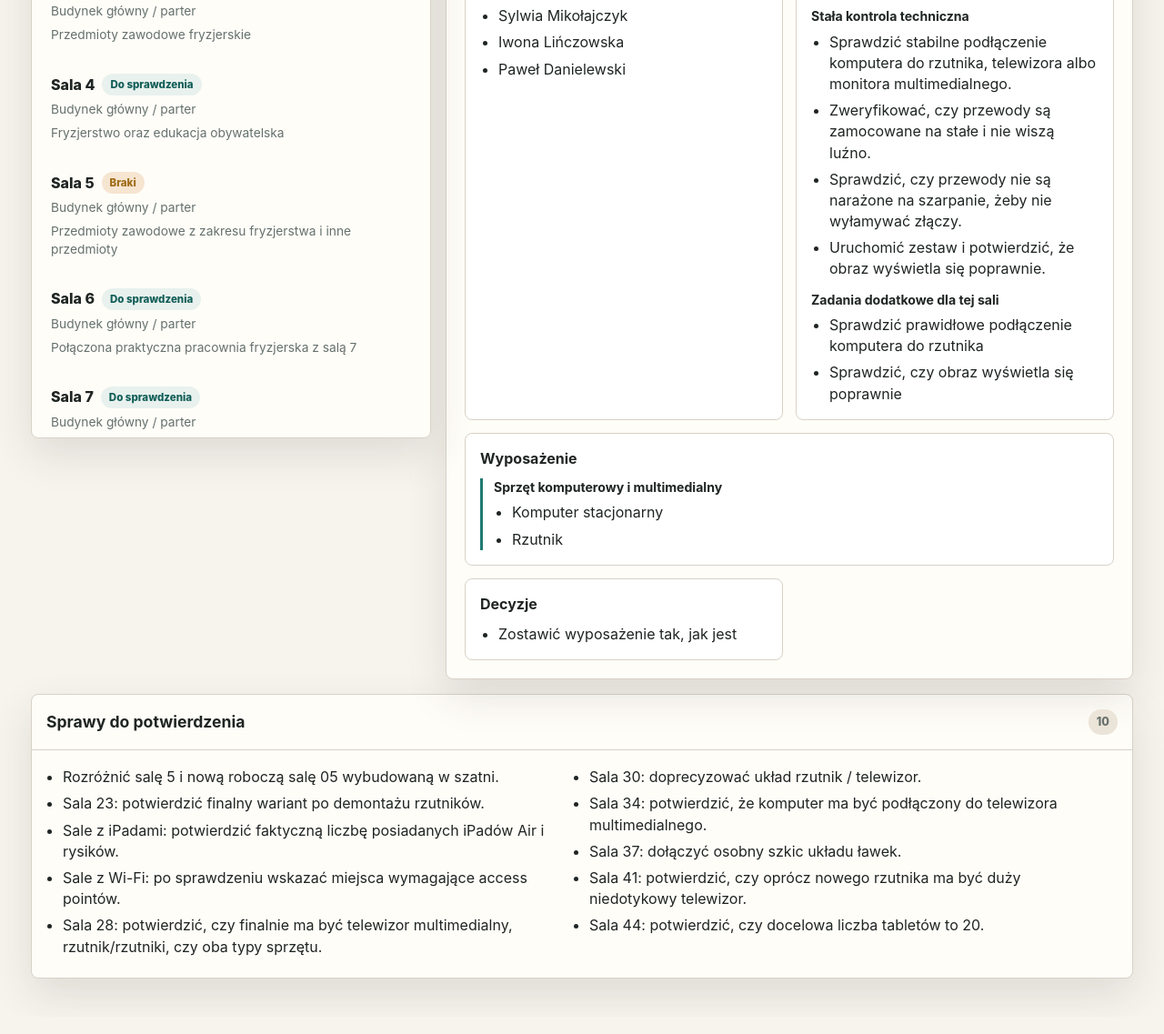
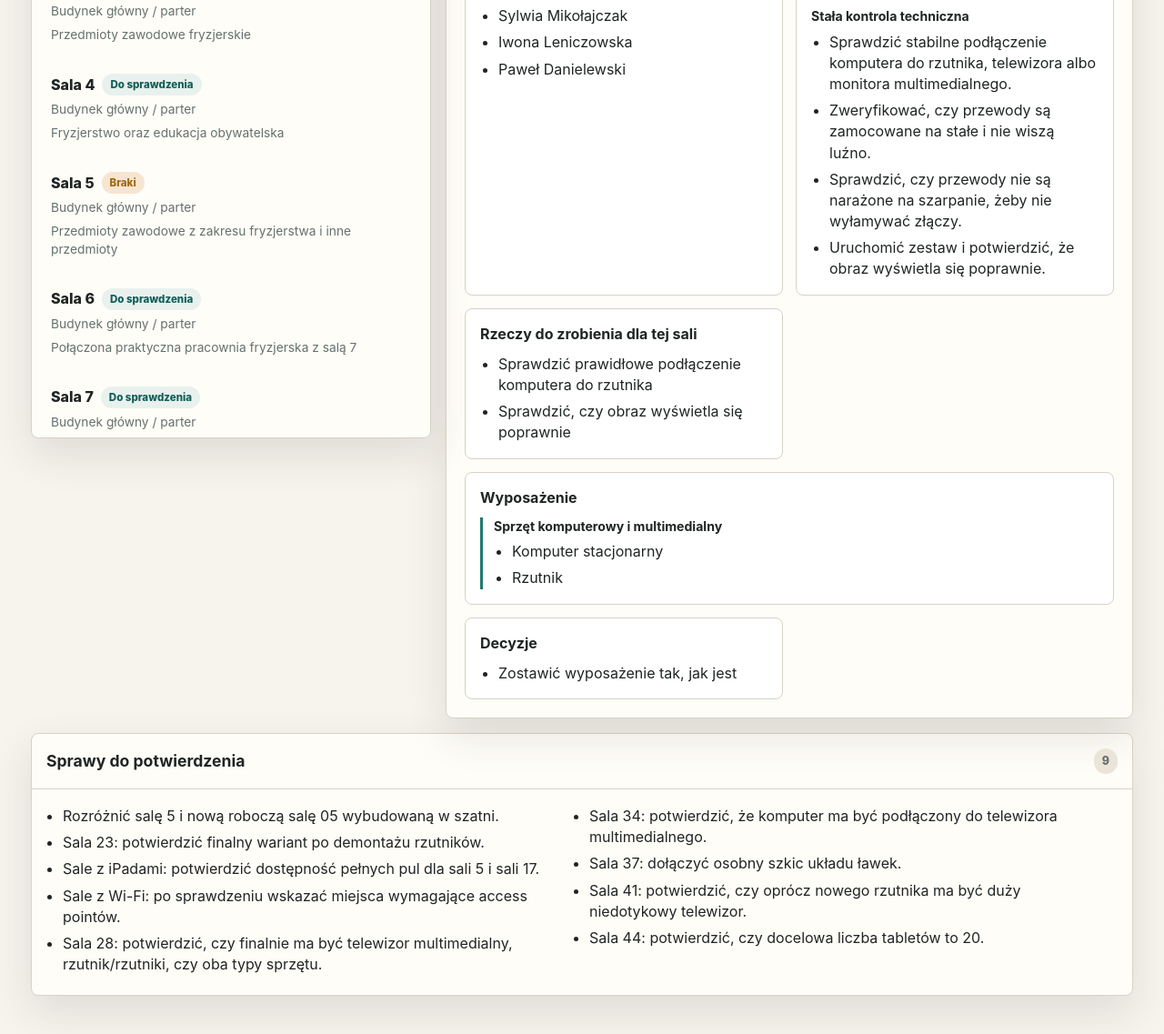
Before and after one commit to adeodatus11/sprzet.szkolamistrzow.info, a website with bundled scripts: page index.html in a window 1280 px wide. Shown: the part 626-1763 px from the top of the page at 91% size. Built offline with nearby package versions, Linux system fonts and the light colour scheme.

Commit message:
Update room equipment corrections

```diff
--- a/app.js
+++ b/app.js
@@ -42,6 +42,7 @@ const roomSearchText = (room) => normalize([
   room.teachers.join(" "),
   room.equipment.flatMap((item) => [item.name, ...item.items]).join(" "),
   standardControlTasks.join(" "),
+  room.urgentTasks.join(" "),
   room.tasks.join(" "),
   room.notes.join(" "),
   room.decisions.join(" "),
@@ -155,8 +156,9 @@ const renderDetail = () => {
         <h3>Zadania kontrolne</h3>
         <h4>Stała kontrola techniczna</h4>
         ${listItems(standardControlTasks)}
-        ${room.tasks.length ? `<h4>Zadania dodatkowe dla tej sali</h4>${listItems(room.tasks)}` : ""}
       </section>
+      ${room.urgentTasks.length ? `<section class="detail-section is-urgent"><h3>Pilne zakupy / do doniesienia</h3>${listItems(room.urgentTasks)}</section>` : ""}
+      ${room.tasks.length ? `<section class="detail-section"><h3>Rzeczy do zrobienia dla tej sali</h3>${listItems(room.tasks)}</section>` : ""}
       <section class="detail-section is-wide">
         <h3>Wyposażenie</h3>
         ${equipment}
@@ -194,8 +196,9 @@ const renderPrintSheet = (room) => {
       <h2>Zadania kontrolne</h2>
       <h3>Stała kontrola techniczna</h3>
       ${listItems(standardControlTasks)}
-      ${room.tasks.length ? `<h3>Zadania dodatkowe dla tej sali</h3>${listItems(room.tasks)}` : ""}
     </section>
+    ${room.urgentTasks.length ? `<section class="print-section print-urgent"><h2>Pilne zakupy / do doniesienia</h2>${listItems(room.urgentTasks)}</section>` : ""}
+    ${room.tasks.length ? `<section class="print-section"><h2>Rzeczy do zrobienia dla tej sali</h2>${listItems(room.tasks)}</section>` : ""}
     ${room.notes.length ? `<section class="print-section"><h2>Uwagi</h2>${listItems(room.notes)}</section>` : ""}
     <section class="print-section">
       <h2>Uwagi ręczne</h2>
--- a/equipment-data.js
+++ b/equipment-data.js
@@ -23,6 +23,7 @@ const room = ({
   status = "check",
   equipment = [],
   tasks = [],
+  urgentTasks = [],
   notes = [],
   decisions = [],
 }) => ({
@@ -35,6 +36,7 @@ const room = ({
   status,
   equipment,
   tasks,
+  urgentTasks,
   notes,
   decisions,
 });
@@ -48,7 +50,7 @@ export const rooms = [
     floor: "Parter",
     location: "Budynek główny / parter",
     purpose: "Gabinet przedmiotów zawodowych fryzjerskich",
-    teachers: ["Sylwia Mikołajczyk", "Iwona Lińczowska", "Paweł Danielewski"],
+    teachers: ["Sylwia Mikołajczak", "Iwona Leniczowska", "Paweł Danielewski"],
     equipment: [
       group("Sprzęt komputerowy i multimedialny", ["Komputer stacjonarny", "Rzutnik"]),
     ],
@@ -61,7 +63,7 @@ export const rooms = [
     floor: "Parter",
     location: "Budynek główny / parter",
     purpose: "Przedmioty zawodowe fryzjerskie",
-    teachers: ["Agnieszka Jastrzębska", "Paweł Danielewski", "Iwona Lińczowska", "Edyta Jaworska"],
+    teachers: ["Agnieszka Jastrzębska", "Paweł Danielewski", "Iwona Leniczowska", "Edyta Jaworska"],
     equipment: [
       group("Sprzęt komputerowy i multimedialny", ["Komputer", "Telewizor multimedialny na kółkach, 75 cali"]),
     ],
@@ -73,7 +75,7 @@ export const rooms = [
     floor: "Parter",
     location: "Budynek główny / parter",
     purpose: "Fryzjerstwo oraz edukacja obywatelska",
-    teachers: ["Marcin Kruk", "Marcin Kopi"],
+    teachers: ["Marcin Kruk", "Marcin Kopij"],
     equipment: [
       group("Sprzęt komputerowy i multimedialny", ["Telewizor dotykowy na ścianie, 70 cali"]),
     ],
@@ -85,14 +87,14 @@ export const rooms = [
     floor: "Parter",
     location: "Budynek główny / parter",
     purpose: "Przedmioty zawodowe z zakresu fryzjerstwa i inne przedmioty",
-    teachers: ["Beata Krzymińska", "Wojciech Byczyzko", "Łukasz Wojciechowski", "Inni nauczyciele z pojedynczymi godzinami"],
+    teachers: ["Beata Krzymińska", "Wojciech Biczysko", "Łukasz Wojciechowski", "Inni nauczyciele z pojedynczymi godzinami"],
     status: "missing",
     equipment: [
       group("Meble i wyposażenie specjalistyczne", ["Fotel barberski"]),
-      group("Sprzęt komputerowy i multimedialny", ["Telewizor dotykowy Samsung, 75 cali", "Drukarka wielofunkcyjna A3", "Stare iPady do uruchomienia", "iPady Air: do potwierdzenia, prawdopodobnie 16 albo 20 sztuk"]),
-      group("Docelowo", ["25 iPadów", "26 rysików", "Szafa z zasilaniem do ładowania iPadów"]),
+      group("Sprzęt komputerowy i multimedialny", ["Telewizor dotykowy Samsung, 75 cali", "Drukarka wielofunkcyjna A3"]),
+      group("Docelowo", ["26 iPadów", "26 rysików", "Szafa zamykana na klucz z zasilaniem do ładowania iPadów"]),
     ],
-    tasks: ["Sprawdzić telewizor dotykowy Samsung 75 cali", "Sprawdzić drukarkę wielofunkcyjną A3", "Sprawdzić podłączenie pomiędzy telewizorem a komputerem / monitorem", "Uruchomić stare iPady", "Przygotować szafę do przechowywania i ładowania iPadów", "Uzupełnić liczbę iPadów do 25 sztuk", "Zapewnić 26 rysików", "Dokładnie sprawdzić Wi-Fi", "Jeśli Wi-Fi jest za słabe, dodać access point"],
+    tasks: ["Sprawdzić telewizor dotykowy Samsung 75 cali", "Sprawdzić drukarkę wielofunkcyjną A3", "Dostarczyć 26 iPadów i 26 rysików", "Wziąć wszystkie zgromadzone iPady Air od Iwony Ochnik razem ze wszystkimi rysikami", "Przygotować do pracy iPady Air oraz dostępne tańsze iPady", "Zalogować iPady oraz ustawić uniwersalny PIN", "Zostawić iPady do używania razem z rysikami", "Przygotować szafę zamykaną na klucz", "Zapewnić w szafie miejsce na listwy i podłączenie do prądu, żeby tablety mogły ładować się na co dzień", "Dokładnie sprawdzić Wi-Fi", "Jeśli Wi-Fi jest za słabe, dodać access point"],
   }),
   room({
     id: "6",
@@ -143,12 +145,12 @@ export const rooms = [
     floor: "Parter",
     location: "Budynek główny / parter / nowa sala wybudowana w szatni",
     purpose: "Sala językowa",
-    teachers: ["Aleksandra Kaczmarsz", "Anna Galert"],
-    status: "decision",
+    teachers: ["Aleksandra Karczmarz", "Anna Galort"],
+    status: "missing",
     equipment: [
-      group("Do wstawienia / zakupu", ["Komputer", "Telewizor", "Ławki"]),
+      group("Do wstawienia / zakupu", ["Telewizor multimedialny na ścianę", "Być może komputer all-in-one", "Ławki", "Pełne wyposażenie sali lekcyjnej", "Biała tablica"]),
     ],
-    tasks: ["Wstawić komputer", "Kupić telewizor", "Kupić ławki"],
+    urgentTasks: ["Kupić telewizor multimedialny na ścianę", "Kupić być może komputer all-in-one", "Kupić ławki", "Kupić / skompletować całe wyposażenie sali lekcyjnej", "Kupić / zamontować białą tablicę"],
     notes: ["Roboczo osobna nowa sala; trzeba później dopasować numerację do planu szkoły"],
   }),
   room({
@@ -160,7 +162,7 @@ export const rooms = [
     equipment: [
       group("Sprzęt komputerowy", ["3 sprawne stanowiska komputerowe"]),
     ],
-    tasks: ["Zapewnić 3 sprawne stanowiska komputerowe", "Każde stanowisko ma mieć internet", "Stanowiska mają mieć dostęp do drukarek"],
+    tasks: ["Zapewnić 3 sprawne stanowiska komputerowe", "Każde stanowisko ma mieć internet", "Sprawdzić, czy działają drukarki", "Jeżeli drukarki nie działają, zdiagnozować usterki", "Zapewnić przynajmniej jedną sprawną, działającą i szybką drukarkę", "Do decyzji: jeśli obecne drukarki nie wystarczą, kupić sprawny kombajn"],
   }),
   room({
     id: "17",
@@ -172,9 +174,9 @@ export const rooms = [
     status: "missing",
     equipment: [
       group("Sprzęt komputerowy i multimedialny", ["Komputer", "Monitor multimedialny na kółkach, 75 cali"]),
-      group("iPady", ["Szafka do wstawienia", "Docelowo 30 iPadów"]),
+      group("iPady", ["Docelowo 30 iPadów", "Szafka zamykana na klucz z zasilaniem do ładowania iPadów"]),
     ],
-    tasks: ["Sprawdzić, czy komputer działa", "Sprawdzić stabilne połączenie komputera z monitorem", "Zweryfikować monitor 75 cali", "Sprawdzić internet na iPadach", "Sprawdzić Wi-Fi"],
+    tasks: ["Dostarczyć 30 iPadów", "Wstawić szafkę zamykaną na klucz", "Zapewnić w szafce zasilanie, żeby iPady mogły się ładować", "Sprawdzić internet na iPadach", "Sprawdzić Wi-Fi"],
   }),
   room({
     id: "18",
@@ -182,7 +184,7 @@ export const rooms = [
     floor: "I piętro",
     location: "Budynek główny / I piętro",
     purpose: "Język polski i inne przedmioty według planu",
-    teachers: ["Bożena Piątek-Pawłowska", "Ewentualnie Magdalena Zalewska", "Ewentualnie Waldemar Kaczorowski", "Ewentualnie Marcin Kopi"],
+    teachers: ["Bożena Piątek-Pawłowska", "Ewentualnie Magdalena Zalewska", "Ewentualnie Waldemar Kaczorowski", "Ewentualnie Marcin Kopij"],
     equipment: [
       group("Sprzęt komputerowy i multimedialny", ["Rzutnik na ścianie"]),
     ],
@@ -194,12 +196,12 @@ export const rooms = [
     floor: "I piętro",
     location: "Budynek główny / I piętro",
     purpose: "Zajęcia Magdaleny Zalewskiej i Waldemara Kaczorowskiego",
-    teachers: ["Magdalena Zalewska", "Waldemar Kaczorowski"],
+    teachers: ["Magdalena Zalewska", "Waldemar Kaczorowski", "Marcin Kopij"],
     status: "todo",
     equipment: [
-      group("Sprzęt komputerowy i multimedialny", ["Telewizor / monitor multimedialny na kółkach do wstawienia"]),
+      group("Sprzęt komputerowy i multimedialny", ["Monitor multimedialny z pracowni AI, aktualnie pod salą 36"]),
     ],
-    tasks: ["Wstawić jeden z dwóch nowych telewizorów multimedialnych z pracowni AI z III piętra"],
+    tasks: ["Przynieść monitor multimedialny z pracowni AI, aktualnie spod sali 36", "Zamontować monitor", "Sprawdzić, czy monitor ma nóżki", "Podłączyć monitor do komputera"],
     notes: ["Sala 18 może być salą awaryjną dla tych zajęć"],
   }),
   room({
@@ -234,7 +236,7 @@ export const rooms = [
     floor: "I piętro",
     location: "Budynek główny / I piętro",
     purpose: "Przedmioty zawodowe",
-    teachers: ["Eleonora Zmiernow-Zema", "Inni nauczyciele przedmiotów zawodowych"],
+    teachers: ["Eleonora Zmiernow-Zema", "Inni nauczyciele"],
     status: "decision",
     equipment: [
       group("Obecne wyposażenie", ["Stary rzutnik", "Drugi rzutnik do demontażu / potwierdzenia"]),
@@ -304,12 +306,11 @@ export const rooms = [
     location: "Budynek główny / II piętro",
     purpose: "Język polski i inne przedmioty przechodnie",
     teachers: ["Anna Filipek", "Inni nauczyciele z przedmiotami przechodnimi"],
-    status: "decision",
+    status: "check",
     equipment: [
-      group("Sprzęt komputerowy i multimedialny", ["Komputer", "Rzutnik", "Telewizor / urządzenie wyświetlające do potwierdzenia"]),
+      group("Sprzęt komputerowy i multimedialny", ["Komputer", "Rzutnik"]),
     ],
-    tasks: ["Zadbać, żeby sprzęt był podłączony do rzutnika"],
-    notes: ["Doprecyzować, czy chodzi o komputer podłączony do rzutnika, czy inny układ z telewizorem"],
+    tasks: ["Zostawić rzutnik", "Sprawdzić, czy komputer jest podłączony do rzutnika"],
   }),
   room({
     id: "31",
@@ -329,7 +330,7 @@ export const rooms = [
     floor: "II piętro",
     location: "Budynek główny / II piętro",
     purpose: "Język angielski",
-    teachers: ["p. Biezmienow", "Ewentualnie p. Karczmarz", "Ewentualnie p. Galert"],
+    teachers: ["p. Biezmienow", "Ewentualnie p. Karczmarz", "Ewentualnie p. Galort"],
     equipment: [
       group("Sprzęt komputerowy i multimedialny", ["Komputer", "Rzutnik"]),
     ],
@@ -453,6 +454,7 @@ export const rooms = [
     floor: "III piętro",
     location: "Budynek główny / III piętro",
     status: "missing",
+    teachers: ["Anna Misiąg", "Małgorzata Fiodorow"],
     equipment: [
       group("Sprzęt komputerowy i multimedialny", ["Monitor multimedialny / monitor", "Komputer"]),
       group("Tablety", ["20 tabletów, jeśli jeszcze się znajdą"]),
@@ -466,10 +468,9 @@ export const rooms = [
 export const unresolvedItems = [
   "Rozróżnić salę 5 i nową roboczą salę 05 wybudowaną w szatni.",
   "Sala 23: potwierdzić finalny wariant po demontażu rzutników.",
-  "Sale z iPadami: potwierdzić faktyczną liczbę posiadanych iPadów Air i rysików.",
+  "Sale z iPadami: potwierdzić dostępność pełnych pul dla sali 5 i sali 17.",
   "Sale z Wi-Fi: po sprawdzeniu wskazać miejsca wymagające access pointów.",
   "Sala 28: potwierdzić, czy finalnie ma być telewizor multimedialny, rzutnik/rzutniki, czy oba typy sprzętu.",
-  "Sala 30: doprecyzować układ rzutnik / telewizor.",
   "Sala 34: potwierdzić, że komputer ma być podłączony do telewizora multimedialnego.",
   "Sala 37: dołączyć osobny szkic układu ławek.",
   "Sala 41: potwierdzić, czy oprócz nowego rzutnika ma być duży niedotykowy telewizor.",
--- a/styles.css
+++ b/styles.css
@@ -397,6 +397,16 @@ h4:first-child {
   padding: 16px;
 }
 
+.detail-section.is-urgent {
+  border-color: rgba(166, 66, 53, 0.35);
+  background: #fff5f3;
+}
+
+.detail-section.is-urgent h3,
+.print-urgent h2 {
+  color: var(--danger);
+}
+
 .detail-section.is-wide {
   grid-column: 1 / -1;
 }
```
Also changed, not shown: tests/app.spec.js (+6 -0 lines).
